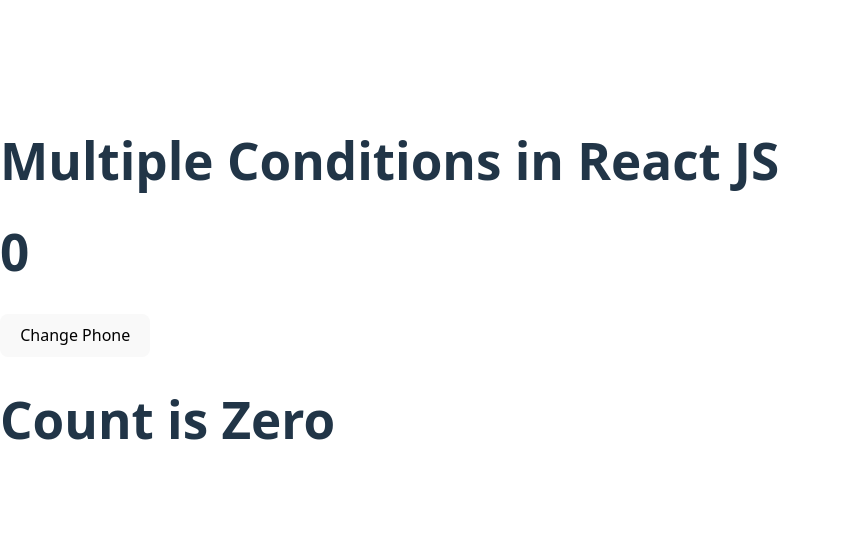
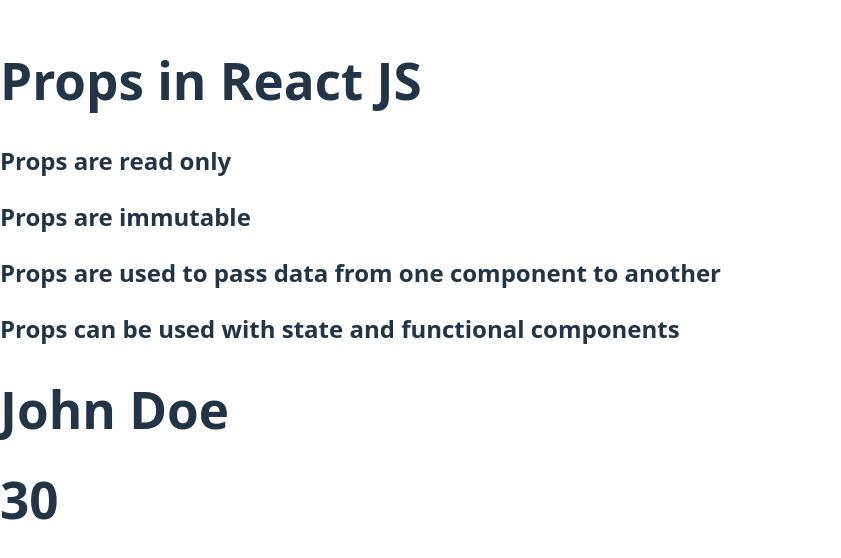
Before and after one commit to ashi-ish/React, a React (Vite) app: page / in a window 1280 px wide. Shown: the part 110-668 px from the top of the page, without its empty margins (0-841 px from the left). Built offline with nearby package versions, Linux system fonts and the light colour scheme.

Commit message:
Props basic

```diff
--- a/src/App.jsx
+++ b/src/App.jsx
@@ -9,6 +9,7 @@
 import StateCounter from "./StateCounter"; // default import for StateCounter component
 import HideAndShow from "./HideAndShow";
 import MultipleConditions from "./MultipleCondition";
+import Props from "./Props";
 // core javascript
 function App() {
   const [counter, setCounter] = useState(0);
@@ -34,7 +35,8 @@
       {/* <div id="app">hello app</div> */}
       {/* <h1 className="heading">Hello world</h1> */}
       {/* React Without JSX */}
-      <MultipleConditions />
+      {/* <MultipleConditions /> */}
+      <Props name="John Doe" age={30} />
     </div>
   );
 
--- /dev/null
+++ b/src/Props.jsx
@@ -0,0 +1,15 @@
+function Props({ name, age }) {
+  return (
+    <div>
+      <h1>Props in React JS</h1>
+      <h2>Props are read only</h2>
+      <h2>Props are immutable</h2>
+      <h2>Props are used to pass data from one component to another</h2>
+      <h2>Props can be used with state and functional components</h2>
+      <h1>{name}</h1>
+      <h1>{age}</h1>
+    </div>
+  );
+}
+
+export default Props;
```
